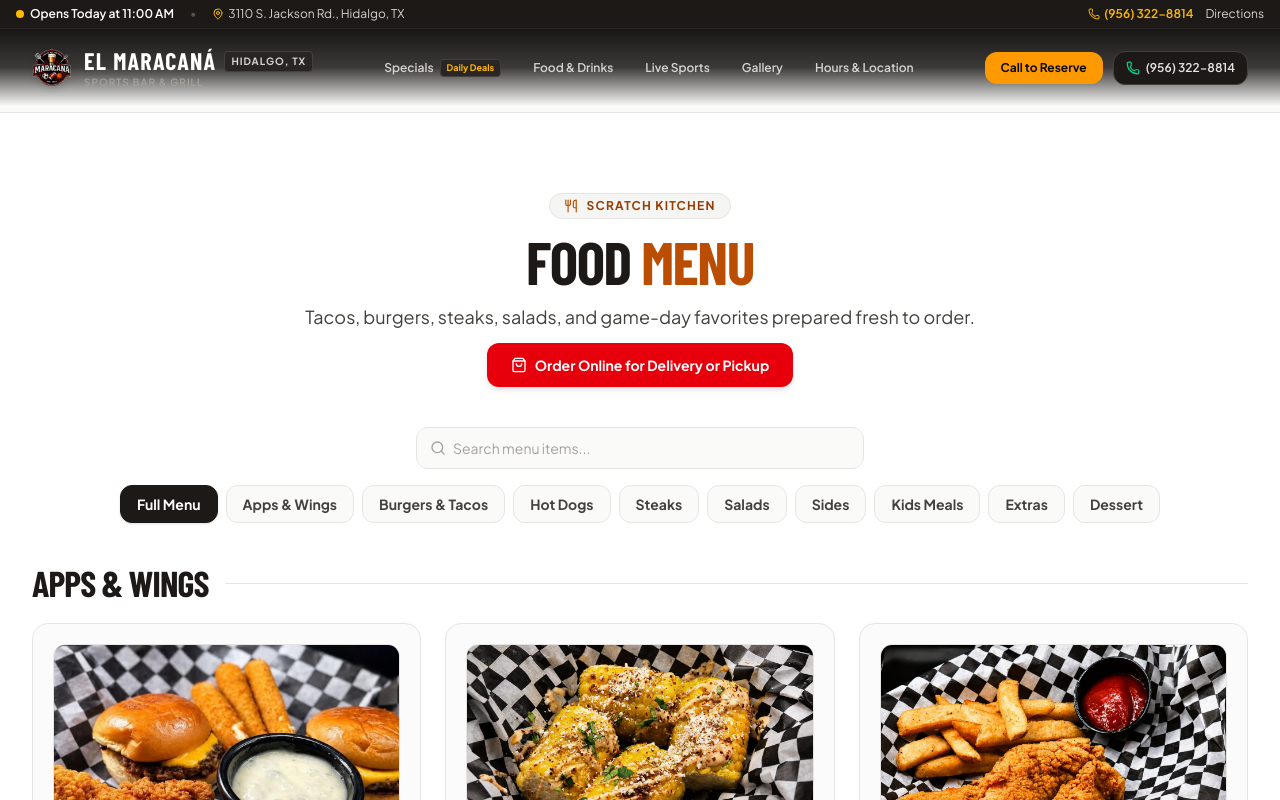
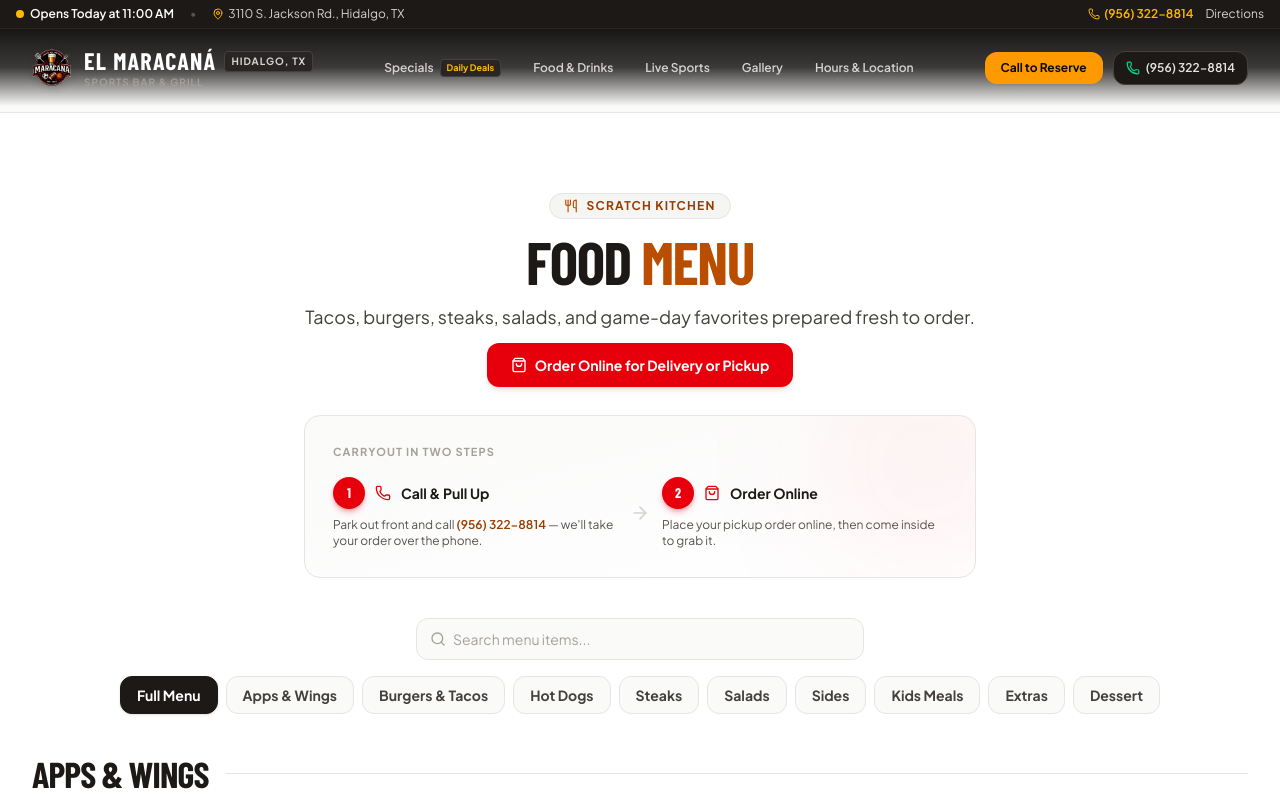
Before and after one commit to jsali257/maracana, a Next.js app: page /menu in a window 1280 px wide. Shown: the top 800 px of the page. Built offline with nearby package versions, Linux system fonts and the light colour scheme; a web font is replaced by a local one.

Commit message:
first commit

```diff
--- a/src/components/MenuSection.tsx
+++ b/src/components/MenuSection.tsx
@@ -1,7 +1,7 @@
 import React, { useState, useMemo } from 'react';
 import { MENU_ITEMS, VENUE_INFO } from '../data/venueData';
 import { MenuItem } from '../types';
-import { Utensils, Search, Phone, Camera, ShoppingBag } from 'lucide-react';
+import { Utensils, Search, Phone, Camera, ShoppingBag, ArrowRight, ArrowDown } from 'lucide-react';
 
 interface MenuSectionProps {
   onOpenReservation: () => void;
@@ -131,6 +131,52 @@
             <ShoppingBag className="w-4 h-4" />
             <span>Order Online for Delivery or Pickup</span>
           </a>
+
+          {/* Carryout Instructions */}
+          <div className="relative overflow-hidden w-full max-w-2xl mx-auto mt-4 p-5 sm:p-7 rounded-2xl bg-gradient-to-br from-stone-50 to-white border border-stone-200 text-left">
+            <div aria-hidden className="pointer-events-none absolute -right-16 -top-16 w-56 h-56 rounded-full bg-red-500/5 blur-3xl" />
+
+            <span className="relative block text-[11px] font-bold uppercase tracking-widest text-stone-400 mb-4">
+              Carryout in Two Steps
+            </span>
+
+            <div className="relative flex flex-col sm:flex-row items-stretch gap-4 sm:gap-3">
+              <div className="flex-1">
+                <div className="flex items-center gap-2.5">
+                  <span className="w-8 h-8 rounded-full bg-red-600 text-white font-display font-black text-sm flex items-center justify-center shrink-0 shadow-md shadow-red-600/30">
+                    1
+                  </span>
+                  <Phone className="w-4 h-4 text-red-600 shrink-0" />
+                  <span className="text-sm font-bold text-stone-900">Call &amp; Pull Up</span>
+                </div>
+                <p className="text-xs text-stone-600 mt-2">
+                  Park out front and call{' '}
+                  <a href={`tel:${VENUE_INFO.phoneRaw}`} className="font-semibold text-amber-800 hover:text-amber-900">
+                    {VENUE_INFO.phone}
+                  </a>{' '}
+                  — we&apos;ll take your order over the phone.
+                </p>
+              </div>
+
+              <div className="flex items-center justify-center shrink-0 text-stone-300">
+                <ArrowRight className="hidden sm:block w-5 h-5" />
+                <ArrowDown className="sm:hidden w-5 h-5" />
+              </div>
+
+              <div className="flex-1">
+                <div className="flex items-center gap-2.5">
+                  <span className="w-8 h-8 rounded-full bg-red-600 text-white font-display font-black text-sm flex items-center justify-center shrink-0 shadow-md shadow-red-600/30">
+                    2
+                  </span>
+                  <ShoppingBag className="w-4 h-4 text-red-600 shrink-0" />
+                  <span className="text-sm font-bold text-stone-900">Order Online</span>
+                </div>
+                <p className="text-xs text-stone-600 mt-2">
+                  Place your pickup order online, then come inside to grab it.
+                </p>
+              </div>
+            </div>
+          </div>
         </div>
 
         {/* Search & Category Filter Controls */}
```
